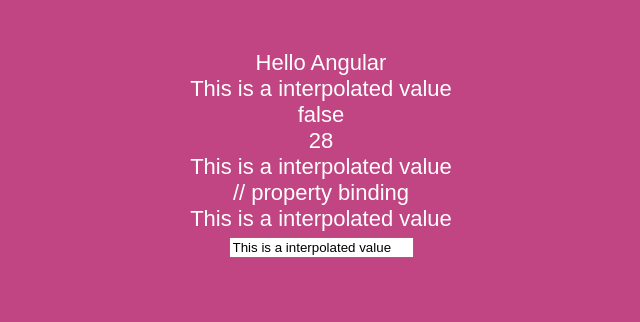
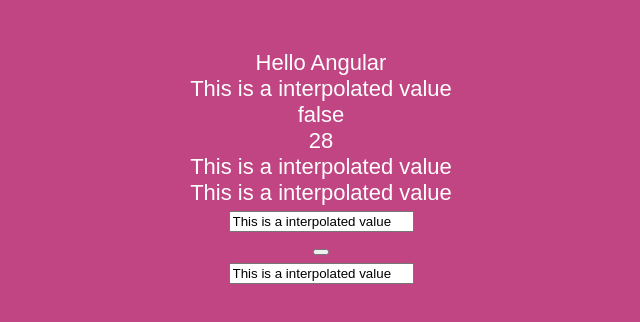
Before and after one commit to santosandressa/angularbasics, an Angular app: page / in a window 1280 px wide. Shown: the top 322 px of the page, without its empty margins (319-959 px from the left). Built offline with nearby package versions, Linux system fonts and the light colour scheme; a web font is replaced by a local one.

Commit message:
event binding

```diff
--- a/src/app/app.component.html
+++ b/src/app/app.component.html
@@ -2,11 +2,19 @@
   Hello Angular
 
   <p>{{ message }}</p>
-  <p> {{ message === 'Hello World' }} </p>
-  <p> {{ message.length }} </p>
-  <p> {{ message.length ? message : 'No message' }} </p>
+  <p>{{ message === "Hello World" }}</p>
+  <p>{{ message.length }}</p>
+  <p>{{ message.length ? message : "No message" }}</p>
 
-  // property binding
+  <!-- property binding -->
   <p [innerText]="message"></p>
   <input type="text" [value]="message" />
+
+  <!-- event binding -->
+  <div>
+    <button (click)="onClick($event)">{{ newMessage }} </button>
+  </div>
+
+  <input [value]="message" (input)="handleInput($event)">
+
 </div>
--- a/src/app/app.component.ts
+++ b/src/app/app.component.ts
@@ -8,8 +8,23 @@ import { Component, OnInit } from '@angular/core';
 export class AppComponent implements OnInit {
 
   message!: string;
+  newMessage!: string;
 
   ngOnInit() {
     this.message = 'This is a interpolated value';
   }
+
+  // event binding
+  onClick(event: Event) {
+    console.log(event);
+  }
+
+  handleInput(event: Event) {
+    const { value } = event.target as HTMLInputElement;
+    console.log(value);
+    this.newMessage = value;
+  }
+
+
+
 }
```
